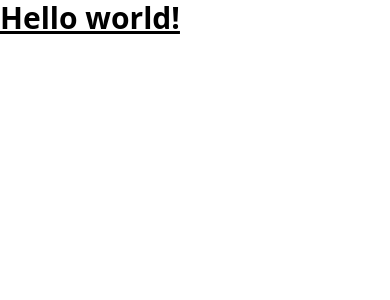
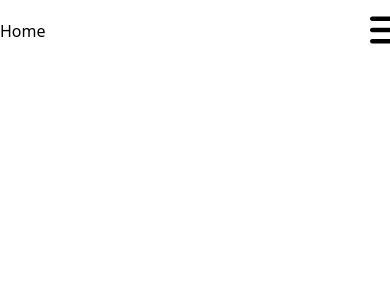
Before and after one commit to lucasadrianof/personal-blog-nextjs, a Next.js app: page / in a window 390 px wide. Shown: the top 300 px of the page. Built offline with nearby package versions, Linux system fonts and the light colour scheme.

Commit message:
chore: really basic navbar

```diff
--- a/src/app/page.tsx
+++ b/src/app/page.tsx
@@ -1,7 +1,27 @@
+import Link from "next/link"
+import { faBars } from "@fortawesome/free-solid-svg-icons"
+import { FontAwesomeIcon } from "@fortawesome/react-fontawesome"
+
 export default function Home() {
   return (
-    <h1 className="text-3xl font-bold underline">
-      Hello world!
-    </h1>
+    <div id="main" className="relative">
+      <div className="w-full top-0 py-3 sm:py-5 absolute">
+        <div className="container flex items-center justify-between">
+          <div>
+            <Link className="w-24 lg:w-48" href="/">Home</Link>
+          </div>
+          <div className="hidden lg:block">
+            <div className="flex items-center">
+              <li className="group pl-6"></li>
+            </div>
+          </div>
+          <div className="block lg:hidden">
+            <button className="w-5">
+              <FontAwesomeIcon className="text-4xl text-black" icon={faBars} />
+            </button>
+          </div>
+        </div>
+      </div>
+    </div>
   )
 }
--- /dev/null
+++ b/src/pages/api/_app.tsx
@@ -0,0 +1,12 @@
+import type { AppProps } from 'next/app'
+
+import { config } from "@fortawesome/fontawesome-svg-core"
+import "@fortawesome/fontawesome-svg-core/styles.css"
+
+config.autoAddCss = false;
+
+export default function MyApp({ Component, pageProps }: AppProps) {
+  return (
+    <Component {...pageProps} />
+  )
+}
```
